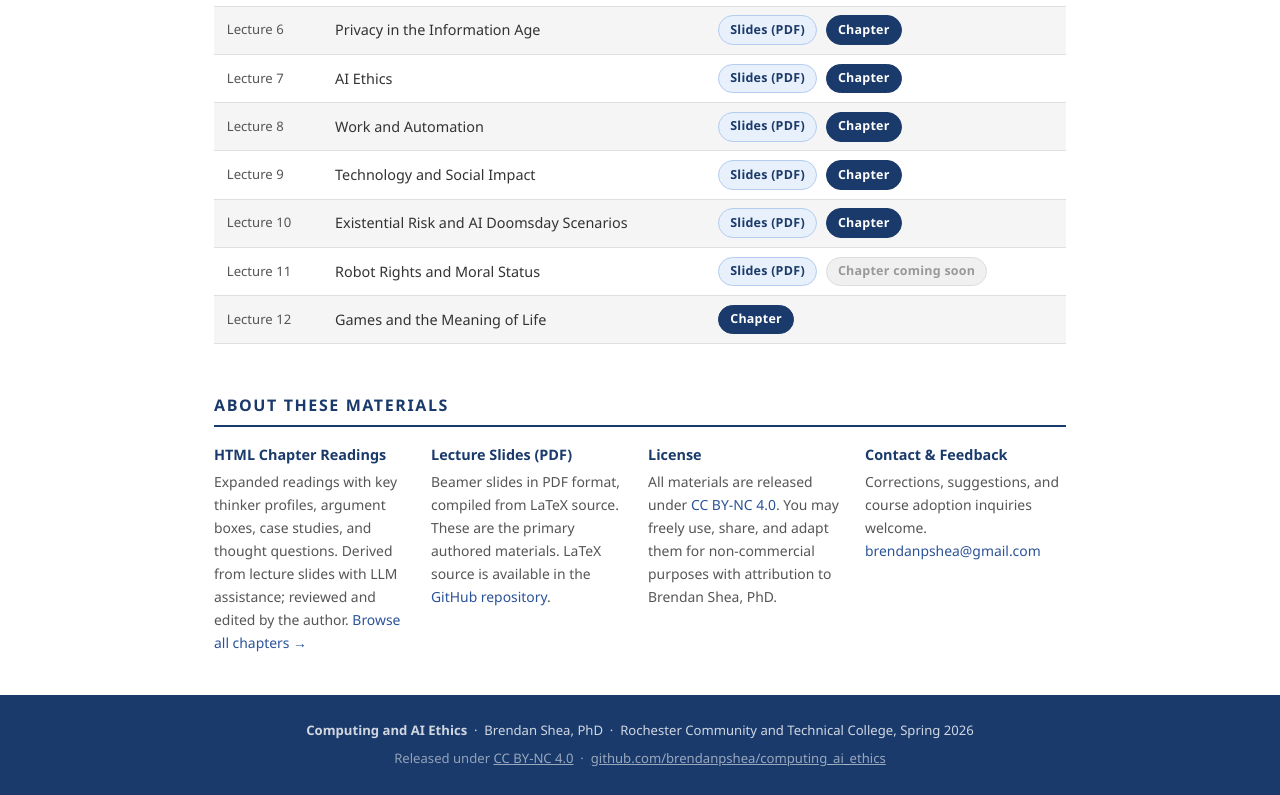
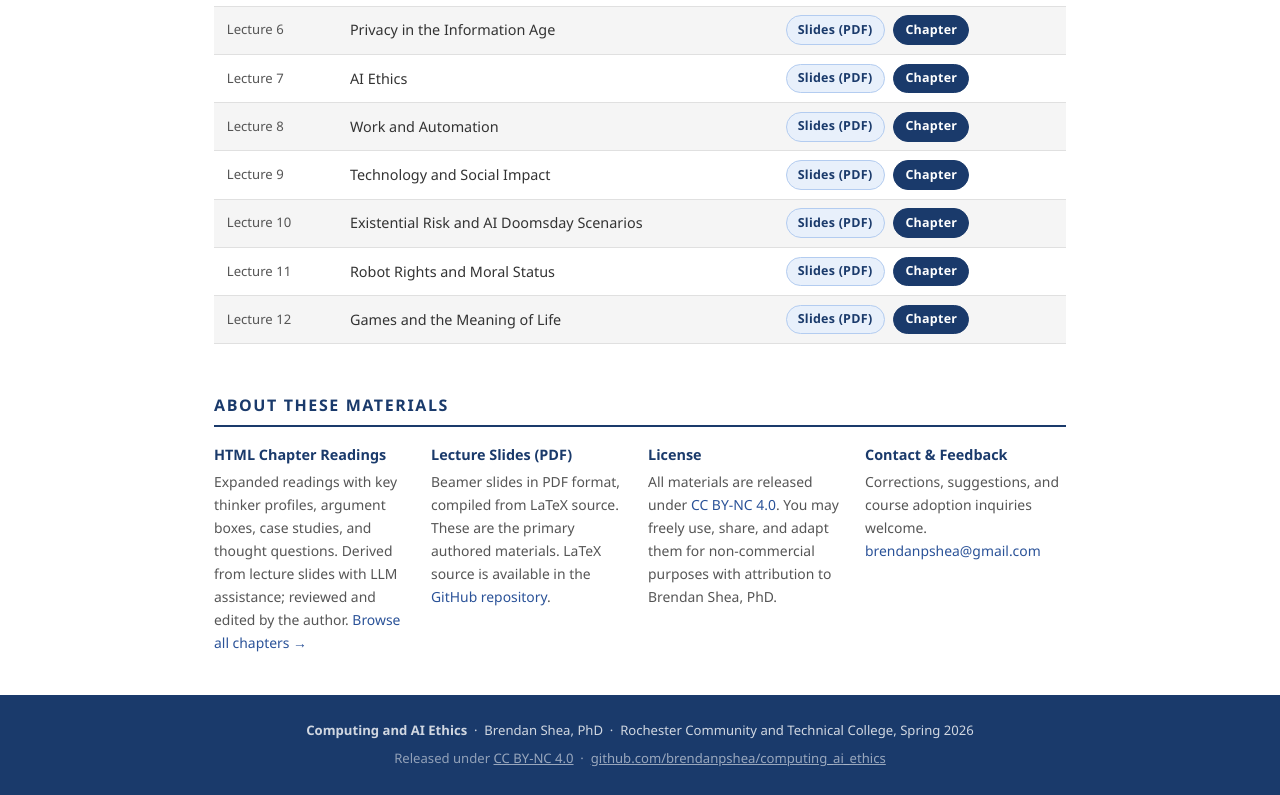
Before and after one commit to brendanpshea/computing_ai_ethics, a plain HTML site: page index.html in a window 1280 px wide. Shown: the part 1017-1812 px from the top of the page. Drawn offline with Linux system fonts and the light colour scheme.

Commit message:
index broken links

```diff
--- a/index.html
+++ b/index.html
@@ -394,13 +394,14 @@
           <td class="title-cell">Robot Rights and Moral Status</td>
           <td class="links-cell">
             <a class="pill pill-pdf" href="PDFs/ai_ethics_11_robot_rights.pdf">Slides (PDF)</a>
-            <span class="pill pill-soon">Chapter coming soon</span>
+            <a class="pill pill-html" href="html/ch11_robot_rights.html">Chapter</a>
           </td>
         </tr>
         <tr>
           <td>Lecture 12</td>
           <td class="title-cell">Games and the Meaning of Life</td>
           <td class="links-cell">
+            <a class="pill pill-pdf" href="PDFs/ai_ethics_12_games.pdf">Slides (PDF)</a>
             <a class="pill pill-html" href="html/ch12_games.html">Chapter</a>
           </td>
         </tr>
```
